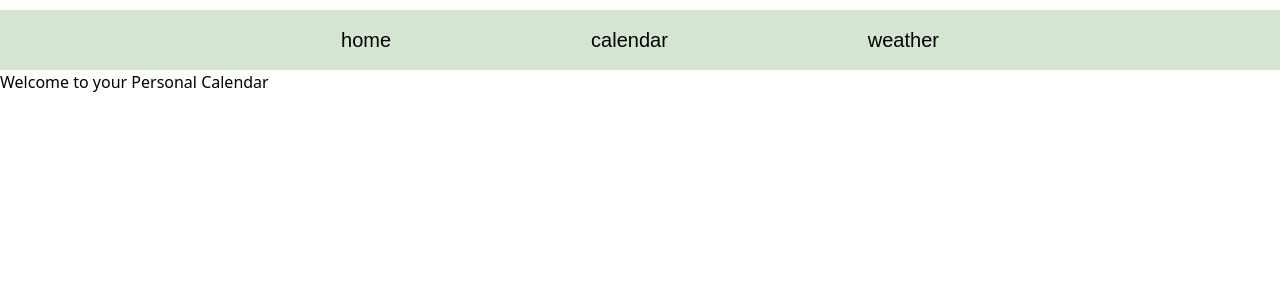
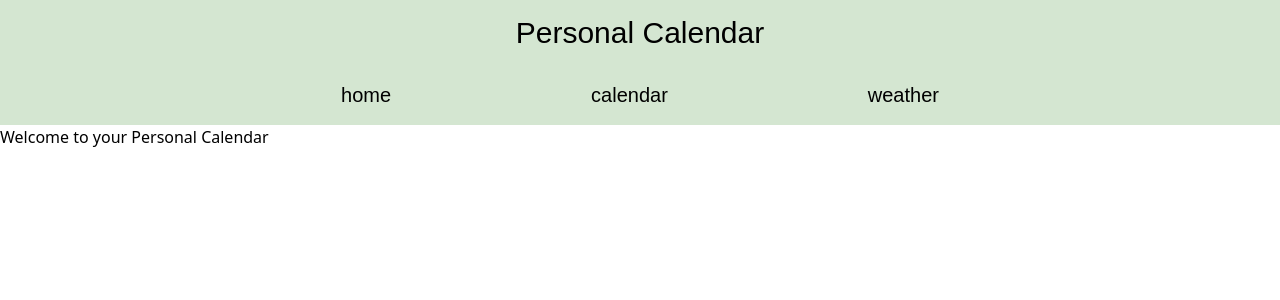
Before and after one commit to ktho12/cpan144-personal-calendar, a Next.js app: page / in a window 1280 px wide. Shown: the top 300 px of the page. Built offline with nearby package versions, Linux system fonts and the light colour scheme.

Commit message:
Created basic header, basic styling

```diff
--- a/components/Header.js
+++ b/components/Header.js
@@ -0,0 +1,9 @@
+import styles from "../styles/Header.module.css";
+
+export default function Header() {
+    return (
+        <header className={styles.header}>
+            <h1>Personal Calendar</h1>
+        </header>
+    );
+}
--- a/pages/_app.js
+++ b/pages/_app.js
@@ -1,9 +1,11 @@
 import "@/styles/globals.css";
 import Navbar from "../components/Navbar";
+import Header from "../components/Header";
 
 export default function MyApp({ Component, pageProps }) {
   return (
     <>
+    <Header />
     <Navbar />
       <Component {...pageProps} />
     </>
--- /dev/null
+++ b/styles/Header.module.css
@@ -0,0 +1,13 @@
+.header{
+    background-color: #d4e6d1;
+    color: black;
+    margin-bottom: 0px;
+    text-align: center;
+}
+
+.header h1{
+    font-size: 30px;
+    margin: 0;
+    padding: 10px;
+    font-family:Arial, Helvetica, sans-serif;
+}
--- a/styles/Navbar.module.css
+++ b/styles/Navbar.module.css
@@ -6,7 +6,7 @@
     padding: 0px;
     background-color: #d4e6d1;
     color: black;
-    margin-top: 10px;
+    margin: 0px;
     font-family: Arial, Helvetica, sans-serif;
     font-weight: lighter;
 }
@@ -16,7 +16,7 @@
     gap: 200px;
     list-style: none;
     padding: 10px;
-    margin: 5px;
+    margin: 5px auto;
 }
 
 .navLinks a{
```
